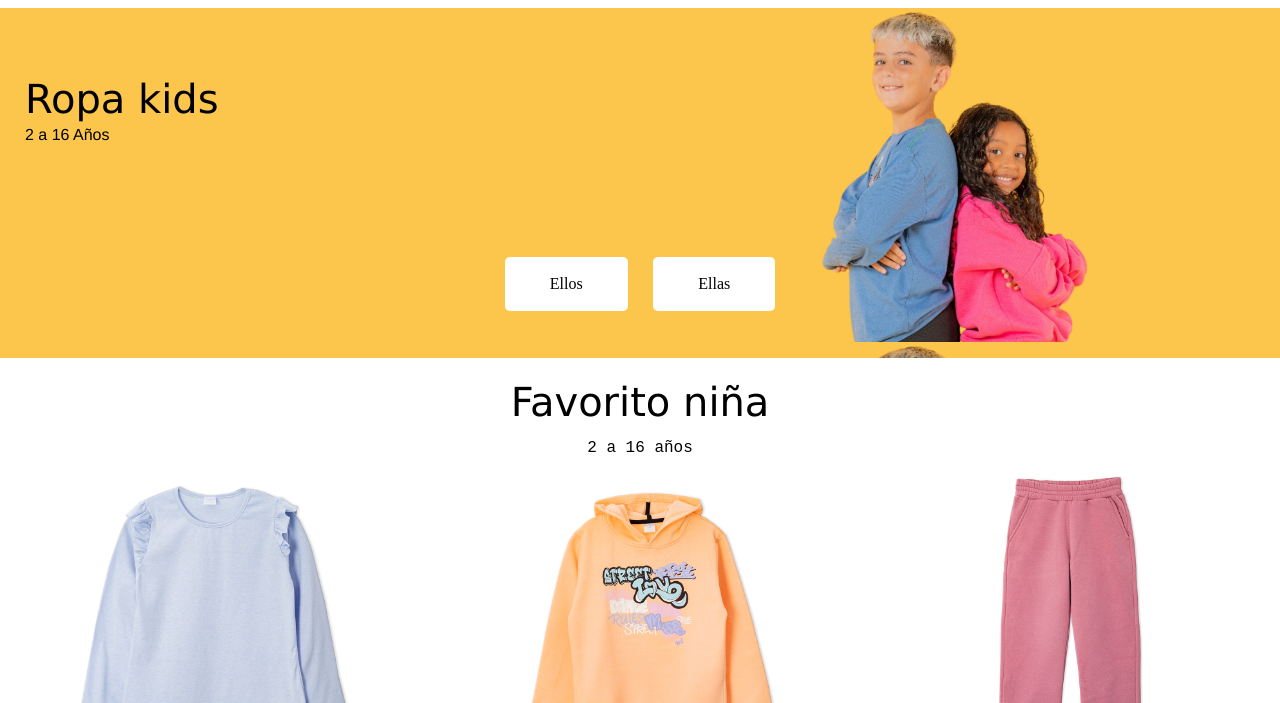
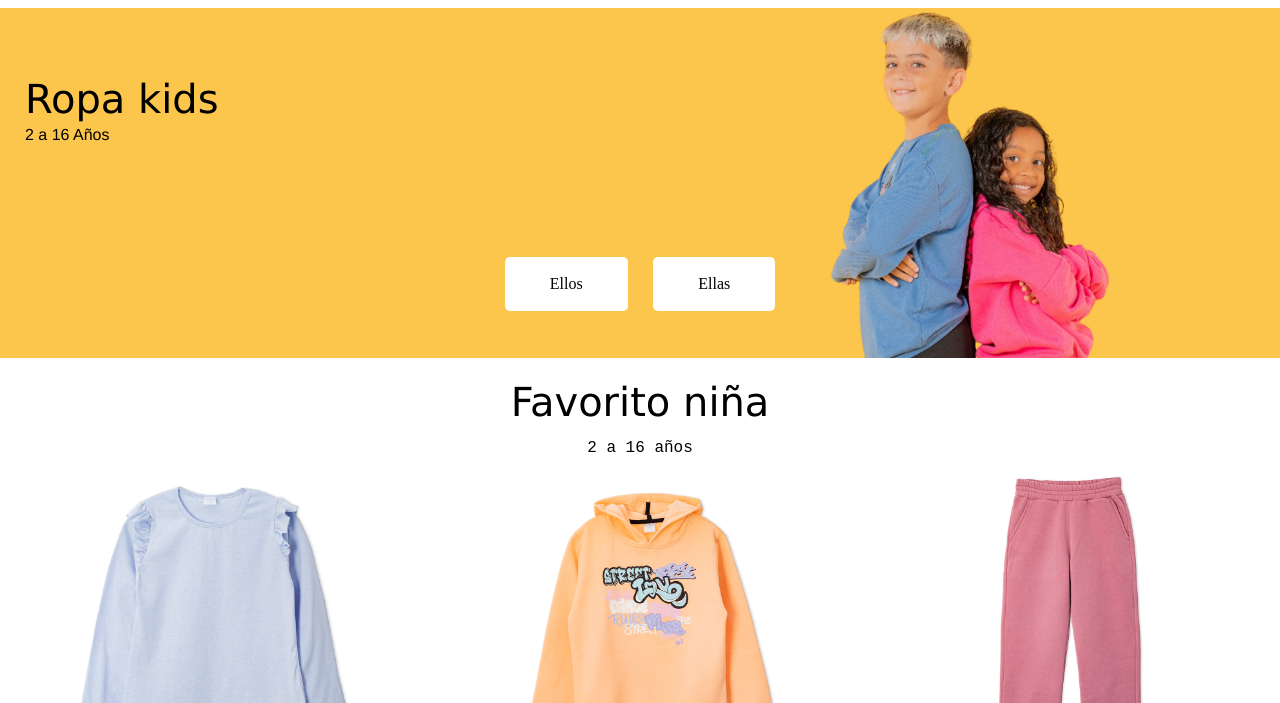
Before and after one commit to DamianMay/preentrega-May, a website: page pages/kids.html in a window 1280 px wide. Shown: the part 97-800 px from the top of the page. Drawn offline with nearby package versions, Linux system fonts and the light colour scheme.

Commit message:
arreglos varios banners

```diff
--- a/scss/partials/_media.scss
+++ b/scss/partials/_media.scss
@@ -156,7 +156,7 @@
 @media(max-width:600px){
     .bannerKids{
         background-image: url(../assets/Banner-kids-cel.png);
-        background-size: cover;
+        width: 100%;
         height: 200px;
 
         .botonesbannerskids{
--- a/scss/partials/_variables.scss
+++ b/scss/partials/_variables.scss
@@ -72,8 +72,10 @@ h3{
 
 @mixin bannerBaby-kids{
     background-size: contain;
-    width: 100%;
+    max-width: 100%;
     height: 350px;
+    background-size: cover;
+    background-position: center;
     display: flex;
     flex-direction: column;
     justify-content: space-around;
```
Also changed, not shown: css/styles.css, 1 other file.
